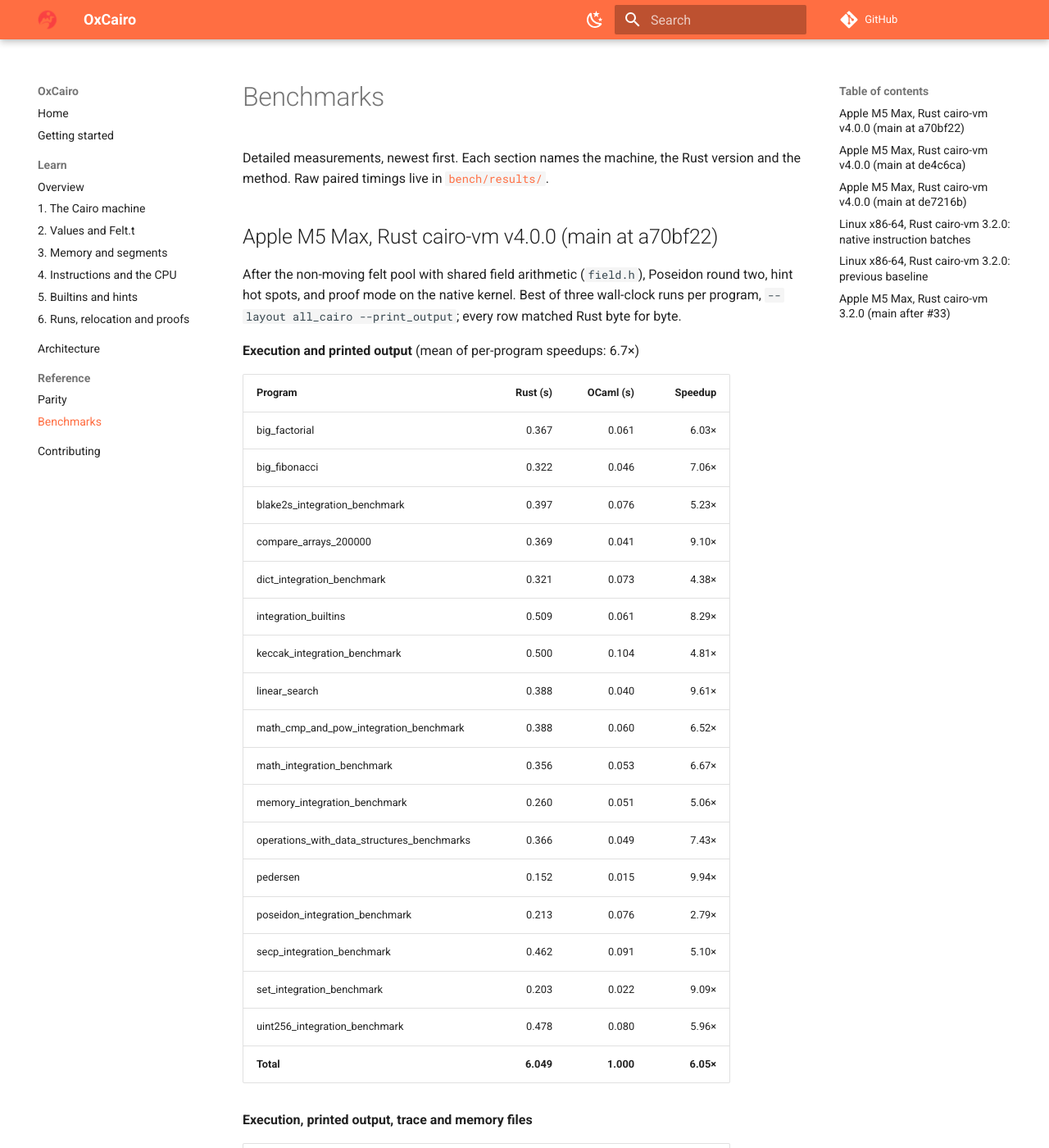
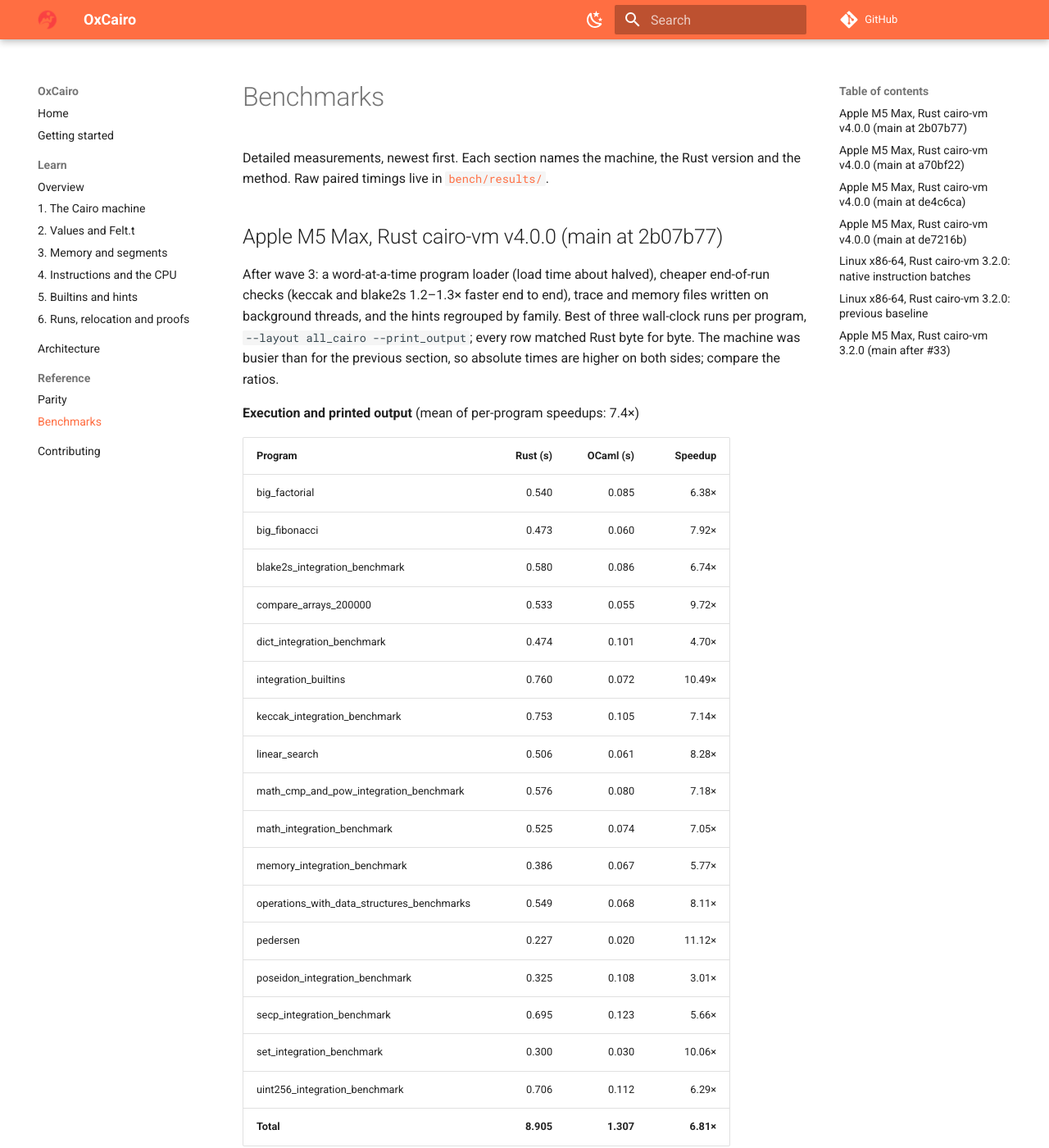
Before and after one commit to teddyjfpender/cairo-vm-ocaml, an MkDocs documentation site: the page built from docs/benchmarks.md, in a window 1280 px wide and 1400 px high. Shown: the whole window at 82% size. Built offline with MkDocs 1.6.1 and Material for MkDocs 9.7.7, drawn with Linux system fonts in a browser that asks for light colours; comment, search, counter and statistics services are not loaded; some of the changed text lies outside the part shown.

Commit message:
Benchmarks after wave 3: 6.8x execution, 6.7x traced vs Rust v4.0.0
Co-Authored-By: Claude Opus 5.5 <noreply@anthropic.com>

```diff
--- a/docs/benchmarks.md
+++ b/docs/benchmarks.md
@@ -2,6 +2,61 @@
 
 Detailed measurements, newest first. Each section names the machine, the Rust version
 and the method. Raw paired timings live in [`bench/results/`](https://github.com/teddyjfpender/cairo-vm-ocaml/blob/main/bench/results/).
+
+## Apple M5 Max, Rust cairo-vm v4.0.0 (main at 2b07b77)
+
+After wave 3: a word-at-a-time program loader (load time about halved), cheaper end-of-run
+checks (keccak and blake2s 1.2–1.3× faster end to end), trace and memory files written on
+background threads, and the hints regrouped by family. Best of three wall-clock runs per
+program, `--layout all_cairo --print_output`; every row matched Rust byte for byte. The machine
+was busier than for the previous section, so absolute times are higher on both sides; compare
+the ratios.
+
+**Execution and printed output** (mean of per-program speedups: 7.4×)
+
+| Program | Rust (s) | OCaml (s) | Speedup |
+| --- | ---: | ---: | ---: |
+| big_factorial | 0.540 | 0.085 | 6.38× |
+| big_fibonacci | 0.473 | 0.060 | 7.92× |
+| blake2s_integration_benchmark | 0.580 | 0.086 | 6.74× |
+| compare_arrays_200000 | 0.533 | 0.055 | 9.72× |
+| dict_integration_benchmark | 0.474 | 0.101 | 4.70× |
+| integration_builtins | 0.760 | 0.072 | 10.49× |
+| keccak_integration_benchmark | 0.753 | 0.105 | 7.14× |
+| linear_search | 0.506 | 0.061 | 8.28× |
+| math_cmp_and_pow_integration_benchmark | 0.576 | 0.080 | 7.18× |
+| math_integration_benchmark | 0.525 | 0.074 | 7.05× |
+| memory_integration_benchmark | 0.386 | 0.067 | 5.77× |
+| operations_with_data_structures_benchmarks | 0.549 | 0.068 | 8.11× |
+| pedersen | 0.227 | 0.020 | 11.12× |
+| poseidon_integration_benchmark | 0.325 | 0.108 | 3.01× |
+| secp_integration_benchmark | 0.695 | 0.123 | 5.66× |
+| set_integration_benchmark | 0.300 | 0.030 | 10.06× |
+| uint256_integration_benchmark | 0.706 | 0.112 | 6.29× |
+| **Total** | **8.905** | **1.307** | **6.81×** |
+
+**Execution, printed output, trace and memory files** (mean: 7.0×)
+
+| Program | Rust (s) | OCaml (s) | Speedup |
+| --- | ---: | ---: | ---: |
+| big_factorial | 1.014 | 0.155 | 6.56× |
+| big_fibonacci | 0.925 | 0.146 | 6.32× |
+| blake2s_integration_benchmark | 0.863 | 0.141 | 6.13× |
+| compare_arrays_200000 | 1.027 | 0.130 | 7.89× |
+| dict_integration_benchmark | 0.760 | 0.156 | 4.89× |
+| integration_builtins | 1.138 | 0.130 | 8.77× |
+| keccak_integration_benchmark | 1.041 | 0.148 | 7.04× |
+| linear_search | 1.033 | 0.122 | 8.48× |
+| math_cmp_and_pow_integration_benchmark | 0.926 | 0.136 | 6.83× |
+| math_integration_benchmark | 0.835 | 0.118 | 7.07× |
+| memory_integration_benchmark | 0.667 | 0.108 | 6.18× |
+| operations_with_data_structures_benchmarks | 0.814 | 0.107 | 7.59× |
+| pedersen | 0.287 | 0.027 | 10.50× |
+| poseidon_integration_benchmark | 0.398 | 0.133 | 2.99× |
+| secp_integration_benchmark | 0.899 | 0.153 | 5.89× |
+| set_integration_benchmark | 0.365 | 0.041 | 8.80× |
+| uint256_integration_benchmark | 1.148 | 0.169 | 6.79× |
+| **Total** | **14.139** | **2.119** | **6.67×** |
 
 ## Apple M5 Max, Rust cairo-vm v4.0.0 (main at a70bf22)
 
```
Also changed, not shown: README.md (+3 -3 lines), docs/index.md (+2 -2 lines).
